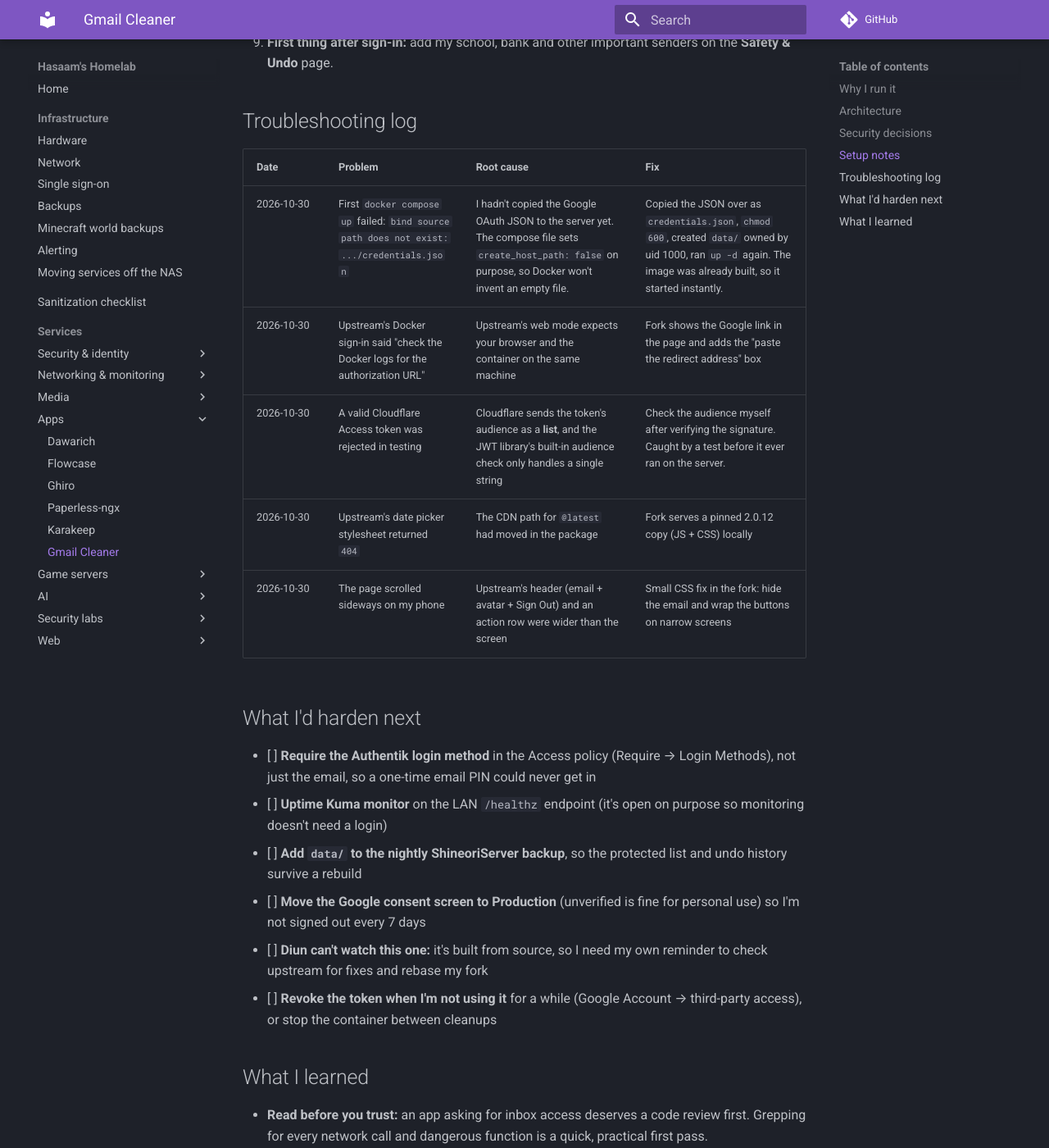
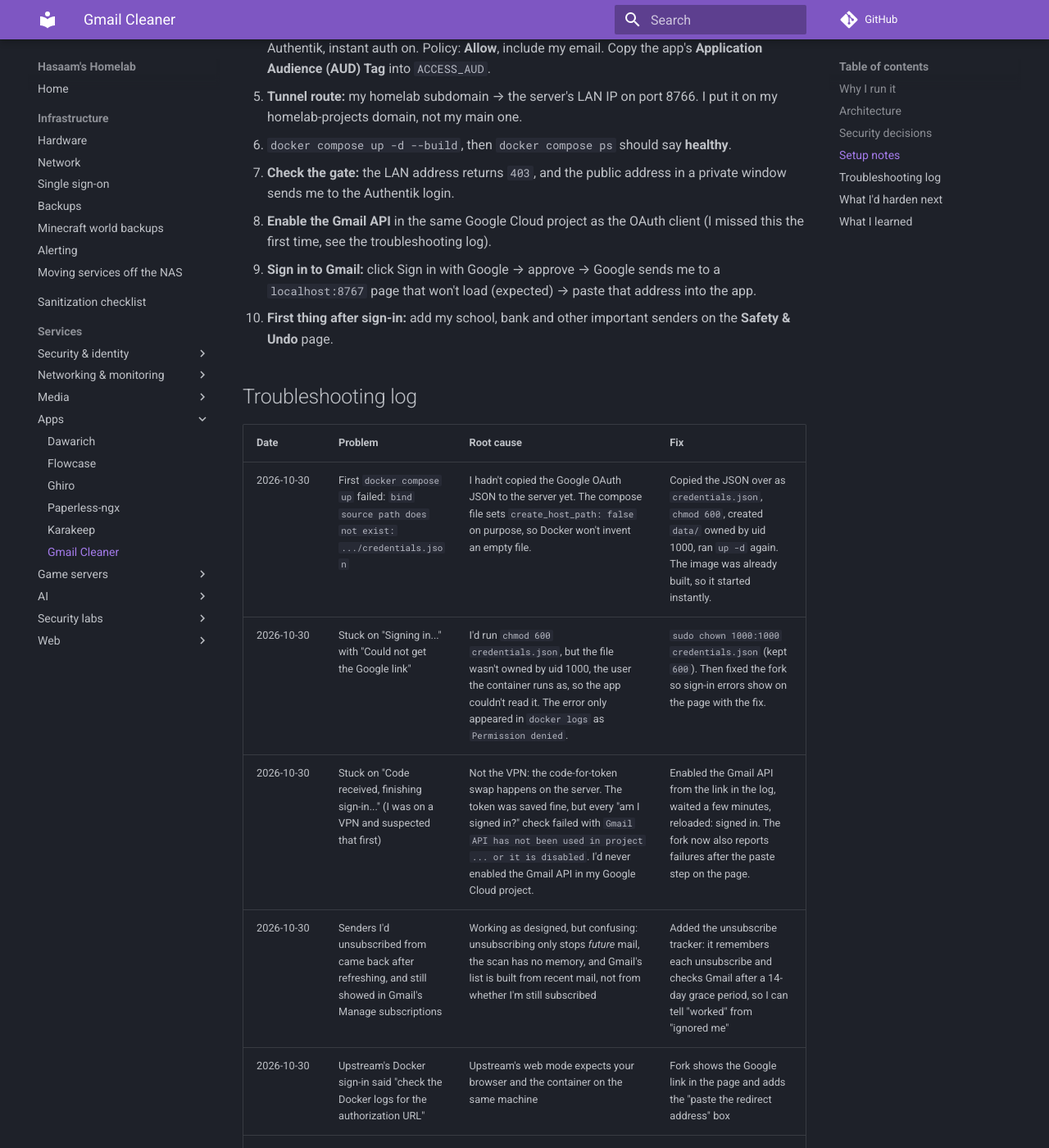
Before and after one commit to Shineori/homelab, an MkDocs documentation site: the page built from docs/services/gmail-cleaner.md, in a window 1280 px wide and 1400 px high, scrolled down 3575 px. Shown: the whole window at 82% size. Built offline with MkDocs 1.6.1 and Material for MkDocs 9.7.7, drawn with Linux system fonts in a browser that asks for light colours; comment, search, counter and statistics services are not loaded; some of the changed text lies outside the part shown.

Commit message:
Gmail Cleaner: unsubscribe tracker, sign-in troubleshooting, bump to b3e662f
Adds the unsubscribe tracker to the feature table, three new
troubleshooting rows (unreadable credentials.json, Gmail API not
enabled, unsubscribed senders reappearing), the Gmail API and
credentials ownership steps to setup notes, and bumps the pinned
fork commit in the stack.

```diff
--- a/docs/services/gmail-cleaner.md
+++ b/docs/services/gmail-cleaner.md
@@ -39,6 +39,7 @@
 | `data/token.json` | The Gmail sign-in token (treated like a password) |
 | `data/protected_senders.json` | Senders the app must never touch |
 | `data/history.json` | Last 50 actions with the exact message IDs, for undo |
+| `data/unsubscribed.json` | Who I unsubscribed from and when, for the unsubscribe tracker |
 
 **What my fork adds on top of upstream:**
 
@@ -47,6 +48,7 @@
 | 🛡️ Protected senders | Addresses or domains (a domain covers its subdomains) that Delete, Archive, Mark as Read and Unsubscribe always skip, even if I select them |
 | ↩ Undo + history | Every trash, archive or mark-read run is saved with its message IDs. One click puts them back (trash only within Gmail's 30-day window). |
 | 👀 Preview | Before anything runs I see the exact count, a per-sender breakdown, which protected senders get skipped, and sample subject lines |
+| 📭 Unsubscribe tracker | Remembers every unsubscribe and checks Gmail for mail that arrives afterwards. After a 14-day grace period each sender shows ✅ Worked or 🚨 Still sending, in the tracker and as badges in scan results. Right after unsubscribing it offers to trash that sender's old emails. |
 | 🔐 Login gate | Verifies the Cloudflare Access token on every request. Cross-site POSTs are always blocked. |
 | Remote sign-in | Google sign-in finishes by pasting the redirect address into the app, so it works on a server |
 
@@ -60,6 +62,7 @@
 | **The app checks the Access token itself** | Defense in depth. If someone on my network (or a mistake in the tunnel config) reaches the port directly, they still get a `403` because there's no valid signed token. It checks the signature, expiry, issuer, the app's audience tag and my email. |
 | **Cross-site request blocking** | A random website can't make my browser send "delete everything" to the app behind my back |
 | **Protected senders enforced on the server, twice, and fail closed** | The list is excluded in the Gmail search, then every message's real sender is re-checked before it's changed. If the list file is ever unreadable, actions refuse to run instead of running with no protection. |
+| **Sign-in errors shown on the page** | My first sign-in failed three different ways, and each one only showed up in `docker logs`. Now the page says what went wrong and how to fix it, which also means I'm less tempted to loosen permissions just to make an error go away. |
 | **Previews and undo on every bulk action** | The scariest part of a bulk tool is one wrong click. Now I see what will happen first, and I can reverse it after. |
 | **OAuth scope stays `gmail.modify`** | It can trash and relabel mail but can't permanently delete it or send email. Anything trashed is recoverable for 30 days. |
 | **OAuth callback port not published** | On a server, Google's redirect can't reach the app anyway. I paste the address instead, and the paste only works for the sign-in that's currently waiting (CSRF state check, 5-minute window). |
@@ -69,24 +72,29 @@
 
 ## Setup notes
 
-1. **Google Cloud:** new project, enable the Gmail API, OAuth consent screen (add myself as a test user), then Credentials → OAuth client ID → **Desktop app** → download the JSON.
+1. **Google Cloud:** new project, OAuth consent screen (add myself as a test user), then Credentials → OAuth client ID → **Desktop app** → download the JSON.
 2. **Fork and build:** my fork lives at `Shineori/gmail-cleaner`. The compose file builds straight from the git URL pinned to a commit hash, so the server doesn't need a clone.
 3. **Server folder** `~/docker/gmail-cleaner`:
     - copy the Google JSON in as `credentials.json`
     - `mkdir data && sudo chown 1000:1000 data` (the container user has to own it)
+    - `sudo chown 1000:1000 credentials.json` too: `chmod 600` alone locks the container out if the file belongs to another user
     - fill in `.env` from `.env.example`, then `chmod 600 .env credentials.json`
 4. **Cloudflare Access:** Zero Trust → Access → Applications → Self-hosted. Login methods: only Authentik, instant auth on. Policy: **Allow**, include my email. Copy the app's **Application Audience (AUD) Tag** into `ACCESS_AUD`.
 5. **Tunnel route:** my homelab subdomain → the server's LAN IP on port 8766. I put it on my homelab-projects domain, not my main one.
 6. `docker compose up -d --build`, then `docker compose ps` should say **healthy**.
 7. **Check the gate:** the LAN address returns `403`, and the public address in a private window sends me to the Authentik login.
-8. **Sign in to Gmail:** click Sign in with Google → approve → Google sends me to a `localhost:8767` page that won't load (expected) → paste that address into the app.
-9. **First thing after sign-in:** add my school, bank and other important senders on the **Safety & Undo** page.
+8. **Enable the Gmail API** in the same Google Cloud project as the OAuth client (I missed this the first time, see the troubleshooting log).
+9. **Sign in to Gmail:** click Sign in with Google → approve → Google sends me to a `localhost:8767` page that won't load (expected) → paste that address into the app.
+10. **First thing after sign-in:** add my school, bank and other important senders on the **Safety & Undo** page.
 
 ## Troubleshooting log
 
 | Date | Problem | Root cause | Fix |
 |---|---|---|---|
 | 2026-10-30 | First `docker compose up` failed: `bind source path does not exist: .../credentials.json` | I hadn't copied the Google OAuth JSON to the server yet. The compose file sets `create_host_path: false` on purpose, so Docker won't invent an empty file. | Copied the JSON over as `credentials.json`, `chmod 600`, created `data/` owned by uid 1000, ran `up -d` again. The image was already built, so it started instantly. |
+| 2026-10-30 | Stuck on "Signing in..." with "Could not get the Google link" | I'd run `chmod 600 credentials.json`, but the file wasn't owned by uid 1000, the user the container runs as, so the app couldn't read it. The error only appeared in `docker logs` as `Permission denied`. | `sudo chown 1000:1000 credentials.json` (kept `600`). Then fixed the fork so sign-in errors show on the page with the fix. |
+| 2026-10-30 | Stuck on "Code received, finishing sign-in..." (I was on a VPN and suspected that first) | Not the VPN: the code-for-token swap happens on the server. The token was saved fine, but every "am I signed in?" check failed with `Gmail API has not been used in project ... or it is disabled`. I'd never enabled the Gmail API in my Google Cloud project. | Enabled the Gmail API from the link in the log, waited a few minutes, reloaded: signed in. The fork now also reports failures after the paste step on the page. |
+| 2026-10-30 | Senders I'd unsubscribed from came back after refreshing, and still showed in Gmail's Manage subscriptions | Working as designed, but confusing: unsubscribing only stops *future* mail, the scan has no memory, and Gmail's list is built from recent mail, not from whether I'm still subscribed | Added the unsubscribe tracker: it remembers each unsubscribe and checks Gmail after a 14-day grace period, so I can tell "worked" from "ignored me" |
 | 2026-10-30 | Upstream's Docker sign-in said "check the Docker logs for the authorization URL" | Upstream's web mode expects your browser and the container on the same machine | Fork shows the Google link in the page and adds the "paste the redirect address" box |
 | 2026-10-30 | A valid Cloudflare Access token was rejected in testing | Cloudflare sends the token's audience as a **list**, and the JWT library's built-in audience check only handles a single string | Check the audience myself after verifying the signature. Caught by a test before it ever ran on the server. |
 | 2026-10-30 | Upstream's date picker stylesheet returned `404` | The CDN path for `@latest` had moved in the package | Fork serves a pinned 2.0.12 copy (JS + CSS) locally |
@@ -98,6 +106,7 @@
 - [ ] **Uptime Kuma monitor** on the LAN `/healthz` endpoint (it's open on purpose so monitoring doesn't need a login)
 - [ ] **Add `data/` to the nightly ShineoriServer backup**, so the protected list and undo history survive a rebuild
 - [ ] **Move the Google consent screen to Production** (unverified is fine for personal use) so I'm not signed out every 7 days
+- [ ] **Block or filter "still sending" senders automatically:** right now the tracker flags them and I deal with them by hand
 - [ ] **Diun can't watch this one:** it's built from source, so I need my own reminder to check upstream for fixes and rebase my fork
 - [ ] **Revoke the token when I'm not using it** for a while (Google Account → third-party access), or stop the container between cleanups
 
@@ -109,4 +118,7 @@
 - **How Access tokens work:** Cloudflare signs a JWT on every request, and the app checks it against Cloudflare's public keys, its own audience tag and the expiry time. I'm still learning identity and SSO, and building this check made those pieces click.
 - **How OAuth redirects work, and why "Desktop app" clients redirect to `localhost`.** That's also why pasting the address back is a legitimate way to finish sign-in on a server.
 - **Tests catch real bugs:** the audience-as-a-list problem would have locked me out on the first real login. A test with a real signed token found it first.
+- **Read the log, don't guess:** I blamed my VPN, but `docker logs` said exactly what was wrong (Gmail API disabled). Each failure looked the same on the page and had a completely different cause.
+- **File permissions and containers:** a container running as uid 1000 can't read a `600` file owned by someone else, even on the same machine. Owner matters as much as mode.
+- **Unsubscribe is a request, not a guarantee:** the sender has to honor it. Tracking what happens afterwards is the only way to actually know.
 - **Safety features matter more than features:** protected senders, previews and undo are what made me comfortable pointing a bulk-delete tool at my real inbox
```
Also changed, not shown: other parts of docs/services/gmail-cleaner.md (+1 -1 lines), 1 other file.
